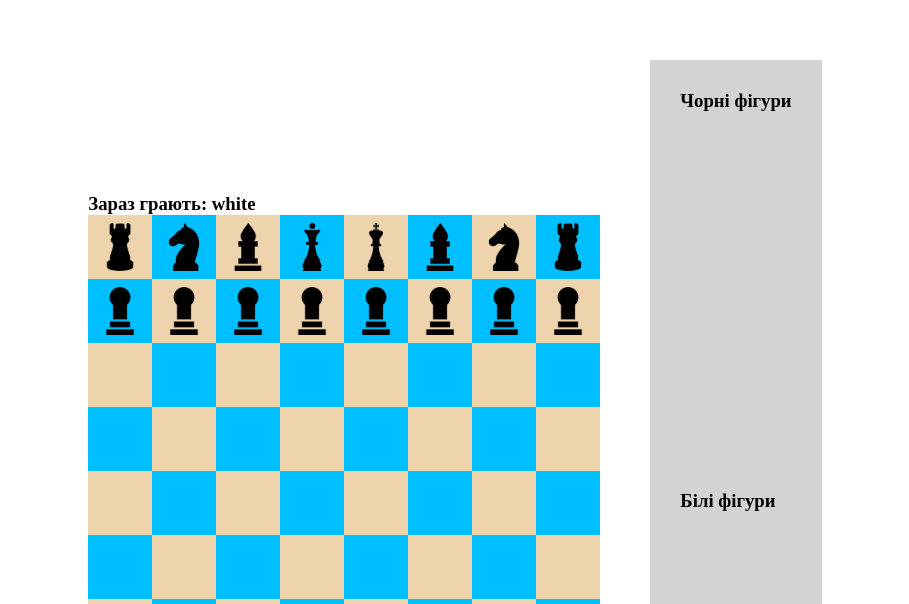
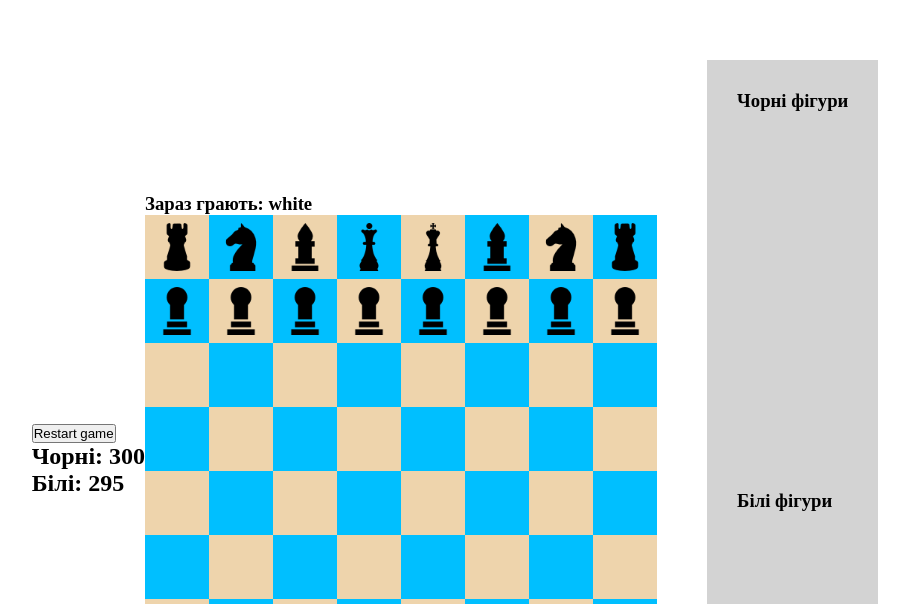
Before and after one commit to SergDv1962/chess, a React (Create React App) app: page / in a window 1280 px wide. Shown: the part 196-800 px from the top of the page, without its empty margins (201-1110 px from the left). Built offline with nearby package versions, Linux system fonts and the light colour scheme.

Commit message:
Додали таймер для гроків. Кінец кодування

```diff
--- a/src/App.tsx
+++ b/src/App.tsx
@@ -5,6 +5,7 @@
 import { Colors } from "./models/Colors";
 import { Player } from "./models/Player";
 import LostFigures from "./components/LostFigures";
+import Timer from "./components/Timer";
 
 function App() {
   const [board, setBoard] = useState(new Board());
@@ -32,6 +33,10 @@
 
   return (
     <div className="app">
+      <Timer
+        restart={restart}
+        currentPlayer={currentPlayer}
+      />
       <BoardComponent
         board={board}
         setBoard={setBoard}
--- /dev/null
+++ b/src/components/Timer.tsx
@@ -0,0 +1,52 @@
+import React, { FC, useEffect, useRef, useState } from 'react'
+import { Player } from '../models/Player';
+import { Colors } from '../models/Colors';
+
+interface TimerProps {
+   currentPlayer: Player | null;
+   restart: () => void;
+}
+
+const Timer: FC<TimerProps> = ({currentPlayer, restart}) => {
+   const [blackTime, setBlackTime] = useState(300)
+   const [whiteTime, setWhiteTime] = useState(300);
+   const timer = useRef<null | ReturnType<typeof setInterval>>(null);
+
+   useEffect(() => {
+      startTimer()
+   }, [currentPlayer])
+
+   function startTimer () {
+      if (timer.current) {
+         clearInterval(timer.current)
+      }
+      const callback = currentPlayer?.color === Colors.WHITE ? decrementWhiteTimer : decrementBlackTimer
+      timer.current = setInterval(callback, 1000)
+   }
+
+   function decrementBlackTimer () {
+      setBlackTime(prev => prev - 1)
+   }
+
+   function decrementWhiteTimer () {
+      setWhiteTime(prev => prev - 1)
+   }
+
+   const handleRestart = () => {
+      setBlackTime(300)
+      setWhiteTime(300)
+      restart()
+   }
+
+  return (
+    <div>
+      <div>
+         <button onClick={handleRestart}>Restart game</button>
+      </div>
+      <h2>Чорні: {blackTime}</h2>
+      <h2>Білі: {whiteTime}</h2>
+    </div>
+  )
+}
+
+export default Timer
```
